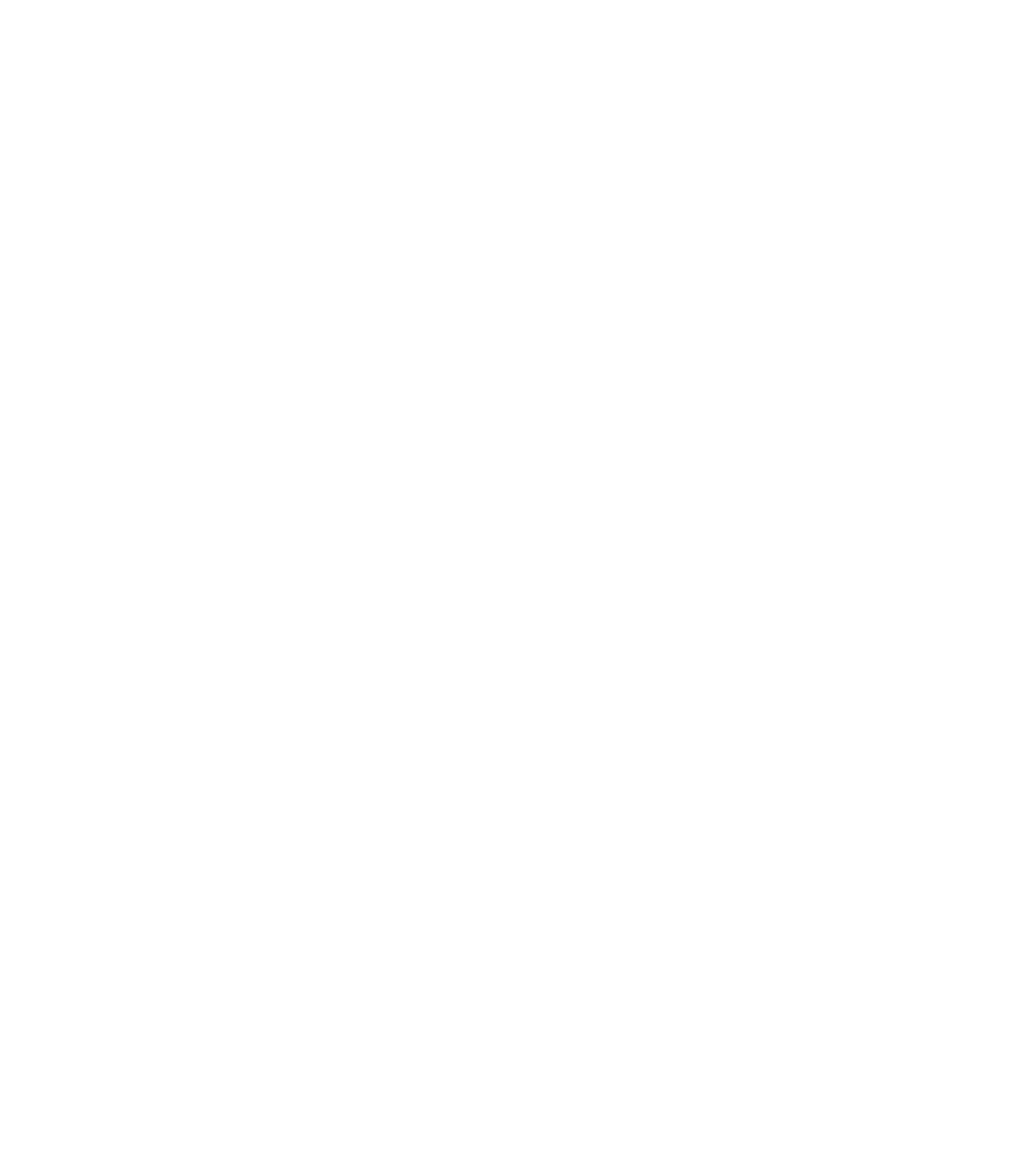
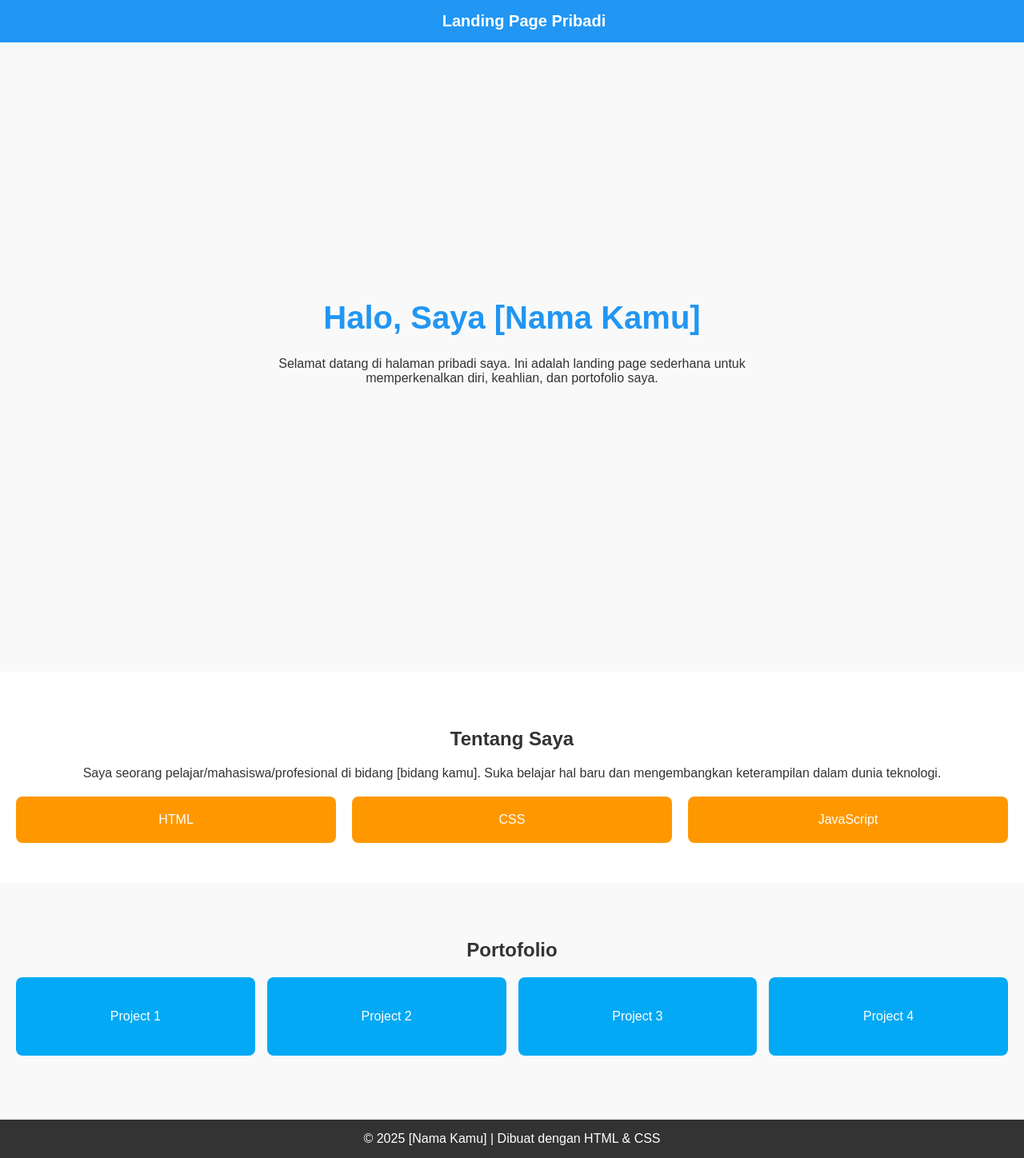
Before and after one commit to telecastel/pbl2025, a plain HTML site: page hari-4-online/latihan.html in a window 1280 px wide. Shown: the whole page at 80% size. Before the commit the page ends 800 px from the top, so only its background shows below. Drawn offline with Linux system fonts and the light colour scheme.

Commit message:
Update Hari Ini

```diff
--- a/hari-4-online/latihan.html
+++ b/hari-4-online/latihan.html
@@ -0,0 +1,139 @@
+<!DOCTYPE html>
+<html lang="en">
+<head>
+  <meta charset="UTF-8">
+  <meta name="viewport" content="width=device-width, initial-scale=1.0">
+  <title>Landing Page Pribadi</title>
+  <style>
+    body {
+      margin: 0;
+      font-family: Arial, sans-serif;
+      background: #f9f9f9;
+      color: #333;
+    }
+
+    /* Header Fixed */
+    header {
+      position: fixed;
+      top: 0;
+      left: 0;
+      width: 100%;
+      background: #2196f3;
+      color: white;
+      padding: 15px;
+      text-align: center;
+      font-size: 20px;
+      font-weight: bold;
+    }
+
+    /* Hero Section */
+    .hero {
+      height: 100vh;
+      display: flex;
+      flex-direction: column;
+      justify-content: center;
+      align-items: center;
+      text-align: center;
+      padding: 20px;
+    }
+    .hero h1 {
+      font-size: 40px;
+      margin-bottom: 10px;
+      color: #2196f3;
+    }
+    .hero p {
+      max-width: 600px;
+    }
+
+    /* About Section */
+    .about {
+      padding: 50px 20px;
+      text-align: center;
+      background: white;
+    }
+
+    /* Skills - pakai flexbox */
+    .skills {
+      display: flex;
+      gap: 20px;
+      justify-content: center;
+      margin-top: 20px;
+      flex-wrap: wrap;
+    }
+    .skill {
+      background: #ff9800;
+      color: white;
+      padding: 20px;
+      border-radius: 8px;
+      flex: 1;
+      min-width: 120px;
+      text-align: center;
+    }
+
+    /* Portfolio - pakai grid */
+    .portfolio {
+      padding: 50px 20px;
+    }
+    .portfolio h2 {
+      text-align: center;
+      margin-bottom: 20px;
+    }
+    .grid {
+      display: grid;
+      grid-template-columns: repeat(auto-fit, minmax(200px, 1fr));
+      gap: 15px;
+    }
+    .grid-item {
+      background: #03a9f4;
+      color: white;
+      padding: 40px 0;
+      text-align: center;
+      border-radius: 8px;
+    }
+
+    /* Footer */
+    footer {
+      background: #333;
+      color: white;
+      text-align: center;
+      padding: 15px;
+      margin-top: 30px;
+    }
+  </style>
+</head>
+<body>
+
+  <header>Landing Page Pribadi</header>
+
+  <section class="hero">
+    <h1>Halo, Saya [Nama Kamu]</h1>
+    <p>Selamat datang di halaman pribadi saya. Ini adalah landing page sederhana untuk memperkenalkan diri, keahlian, dan portofolio saya.</p>
+  </section>
+
+  <section class="about">
+    <h2>Tentang Saya</h2>
+    <p>Saya seorang pelajar/mahasiswa/profesional di bidang [bidang kamu]. Suka belajar hal baru dan mengembangkan keterampilan dalam dunia teknologi.</p>
+
+    <div class="skills">
+      <div class="skill">HTML</div>
+      <div class="skill">CSS</div>
+      <div class="skill">JavaScript</div>
+    </div>
+  </section>
+
+  <section class="portfolio">
+    <h2>Portofolio</h2>
+    <div class="grid">
+      <div class="grid-item">Project 1</div>
+      <div class="grid-item">Project 2</div>
+      <div class="grid-item">Project 3</div>
+      <div class="grid-item">Project 4</div>
+    </div>
+  </section>
+
+  <footer>
+    &copy; 2025 [Nama Kamu] | Dibuat dengan HTML & CSS
+  </footer>
+
+</body>
+</html>
```
Also changed, not shown: hari-3-online/index.html (+54 -31 lines), hari-4-online/index.html (+85 -6 lines).
